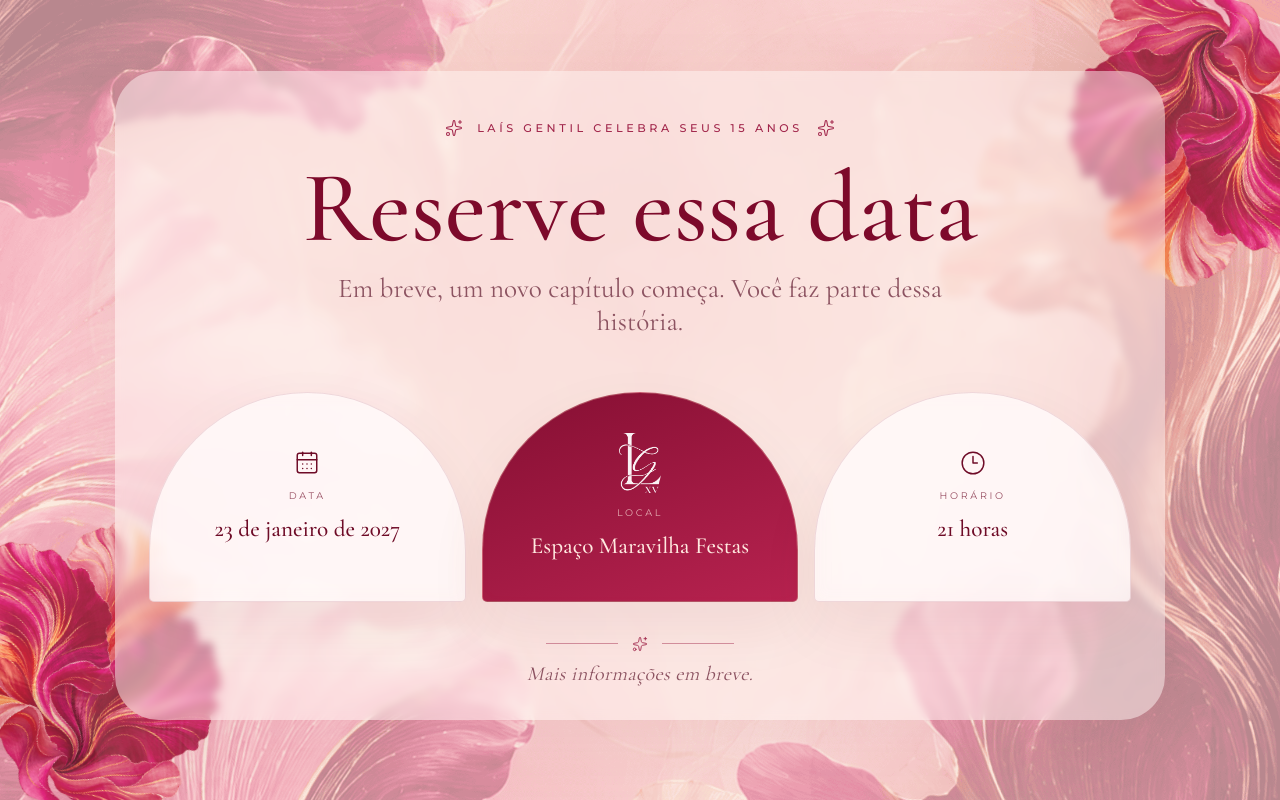
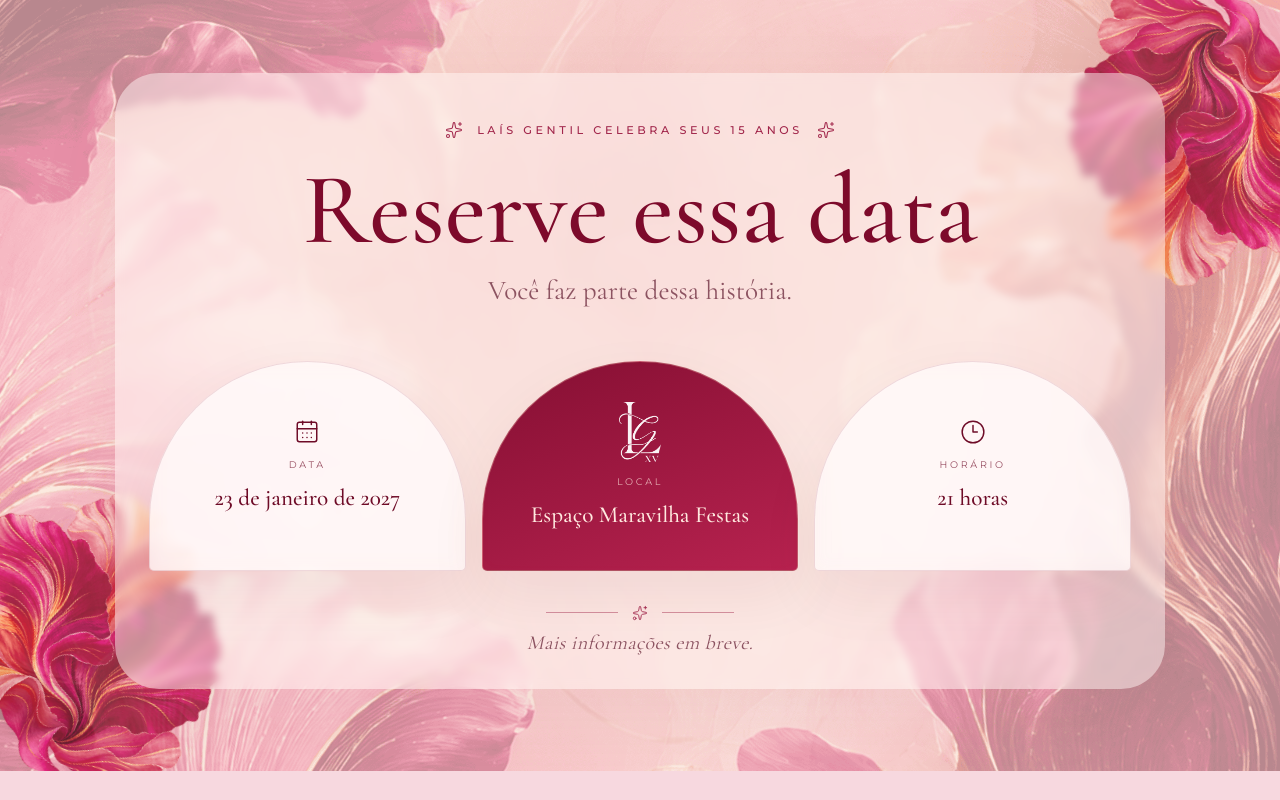
Before and after one commit to DeniSantos83/lais15anos, a React (Vite) app: page / in a window 1280 px wide. Shown: the part 829-1629 px from the top of the page. After the commit the page ends 1600 px from the top, so only its background shows below. Built offline with nearby package versions, Linux system fonts and the light colour scheme.

Commit message:
Atualiza texto da seção de detalhes

```diff
--- a/src/main.jsx
+++ b/src/main.jsx
@@ -40,7 +40,7 @@ function App() {
         <div className="details__inner">
           <div className="details__intro reveal-on-scroll"><Sparkles size={18} strokeWidth={1.4} /><span>Laís Gentil celebra seus 15 anos</span><Sparkles size={18} strokeWidth={1.4} /></div>
           <h1 className="details__title reveal-on-scroll">Reserve essa data</h1>
-          <p className="details__copy reveal-on-scroll">Em breve, um novo capítulo começa. Você faz parte dessa história.</p>
+          <p className="details__copy reveal-on-scroll">Você faz parte dessa história.</p>
           <div className="info-grid reveal-on-scroll">
             <article className="info-card"><CalendarDays size={26} strokeWidth={1.35} /><span className="info-card__label">Data</span><strong>23 de janeiro de 2027</strong></article>
             <article className="info-card info-card--featured"><img className="mini-monogram" src={asset('MonogramaSemEfeito.png')} alt="XV" /><span className="info-card__label">Local</span><strong>Espaço Maravilha Festas</strong></article>
```
